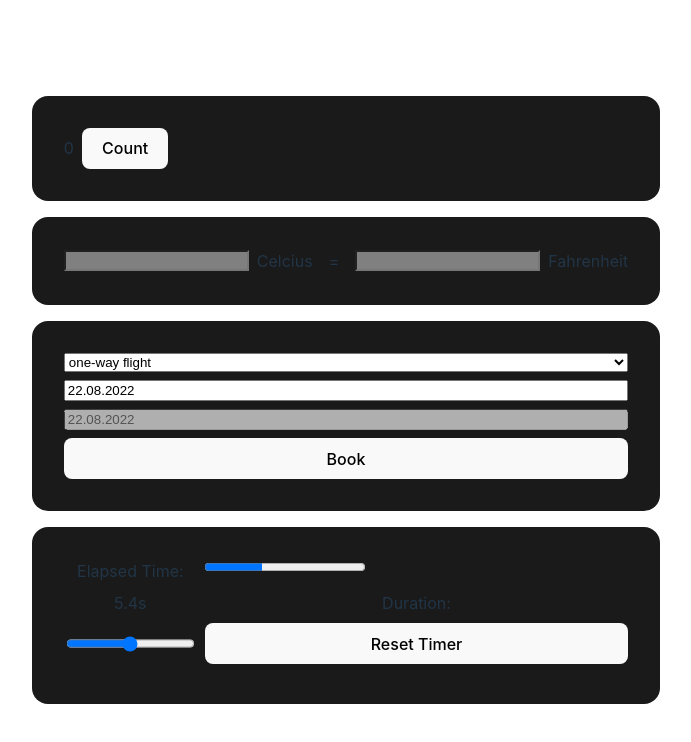
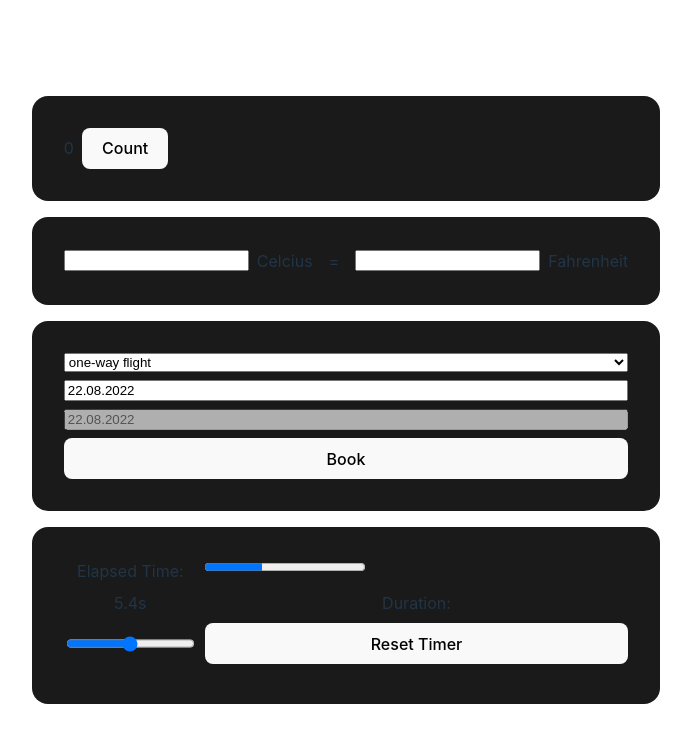
Before and after one commit to gidongkwon/7guis-react-ts, a React (Vite) app: page / in a window 1280 px wide. Shown: the top 742 px of the page, without its empty margins (294-985 px from the left). Built offline with nearby package versions, Linux system fonts and the light colour scheme.

Commit message:
Remove unnecessary undefineds

```diff
--- a/src/temp-converter/TempConverter.tsx
+++ b/src/temp-converter/TempConverter.tsx
@@ -3,8 +3,8 @@ import { ChangeEventHandler, useReducer } from 'react';
 import styles from './TempConverter.module.css';
 
 type Temperatures = {
-  fahrenheit: string | undefined;
-  celcius: string | undefined;
+  fahrenheit: string;
+  celcius: string;
 }
 
 type TemperaturesReducerAction = {
@@ -15,19 +15,19 @@ type TemperaturesReducerAction = {
   fahrenheitString: string;
 }
 
-function isEmpty(inputValue: string | undefined) {
-  return inputValue?.trim().length === 0;
+function isEmpty(inputValue: string) {
+  return inputValue.trim().length === 0;
 }
 
-function isNumeric(inputValue: string | undefined) {
+function isNumeric(inputValue: string) {
   return !isEmpty(inputValue) && !isNaN(Number(inputValue));
 }
 
-function isInputInvalidAndFilled(inputValue: string | undefined) {
+function isInputInvalidAndFilled(inputValue: string) {
   return !isNumeric(inputValue) && !isEmpty(inputValue);
 }
 
-function isUpdateBlocked(inputValue: string | undefined, other: string | undefined) {
+function isUpdateBlocked(inputValue: string, other: string) {
   return !isEmpty(other) && (!isNumeric(inputValue) || isEmpty(inputValue));
 }
 
@@ -67,7 +67,7 @@ function temperaturesReducer(state: Temperatures, action: TemperaturesReducerAct
 }
 
 export const TempConverter = () => {
-  const [{ fahrenheit, celcius }, dispatch] = useReducer(temperaturesReducer, { celcius: undefined, fahrenheit: undefined });
+  const [{ fahrenheit, celcius }, dispatch] = useReducer(temperaturesReducer, { celcius: '', fahrenheit: '' });
 
   const handleCelciusChange: ChangeEventHandler<HTMLInputElement> = (e) => {
     dispatch({
```
